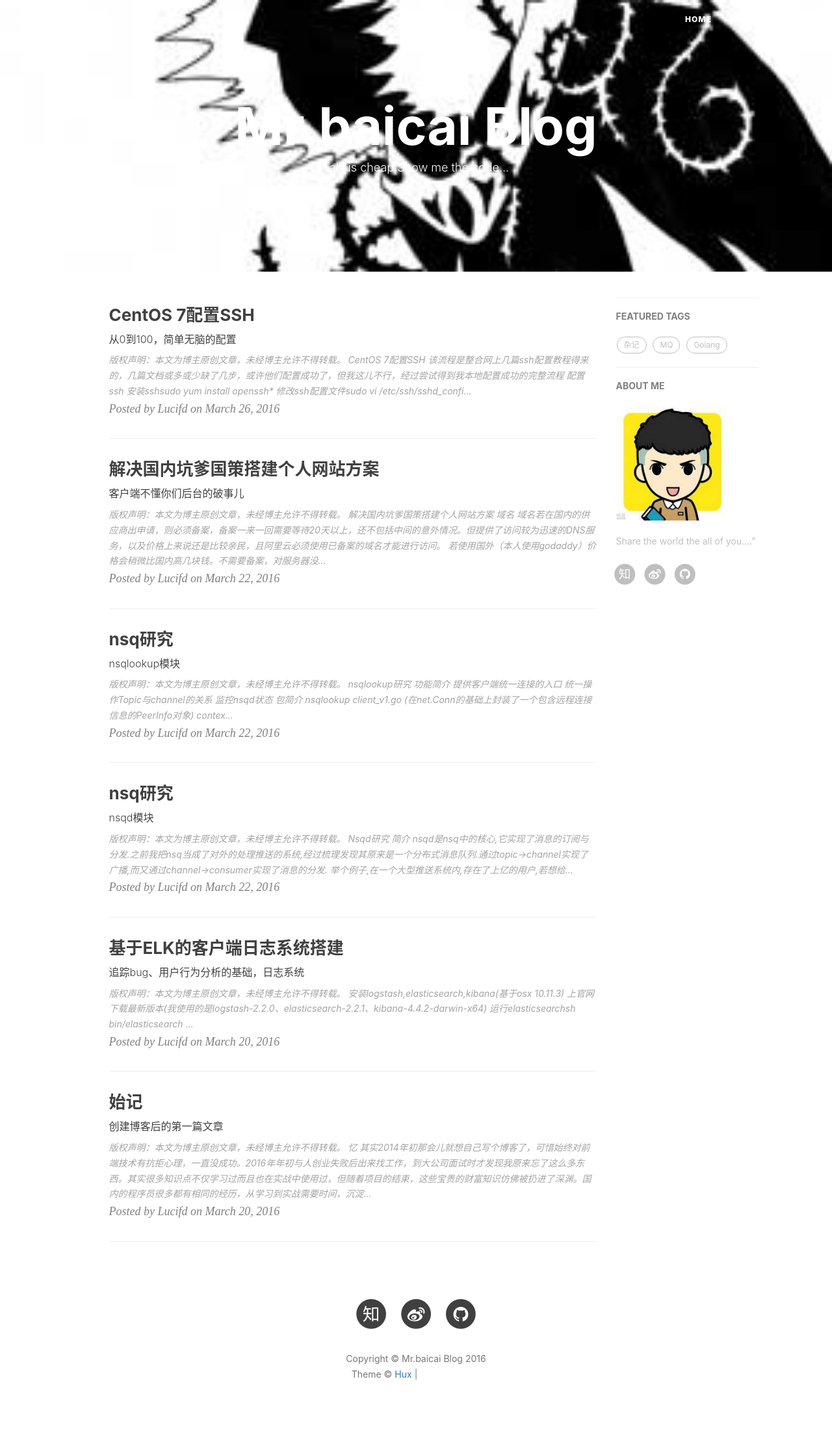
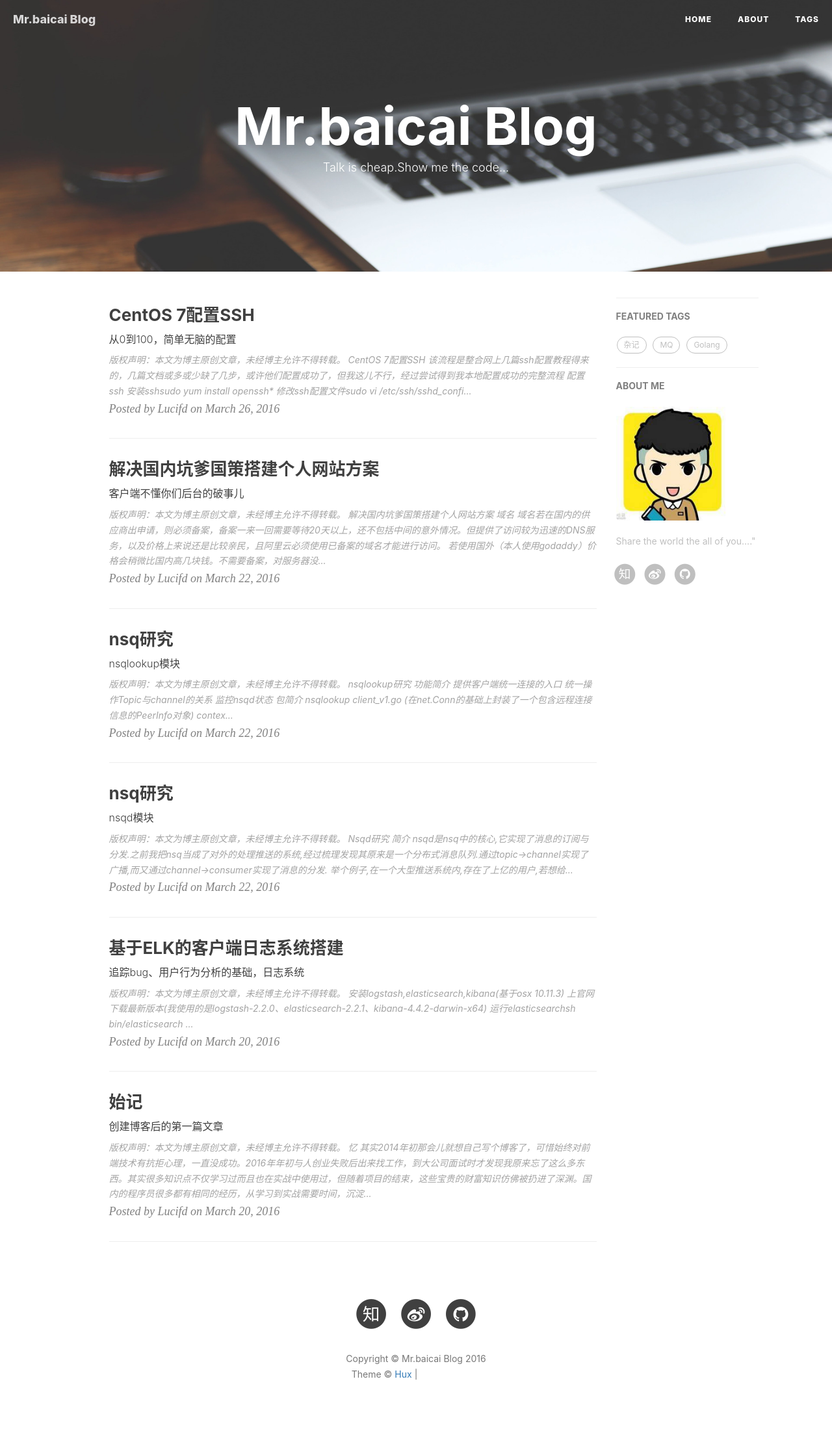
Before and after one commit to dashen19930328/zhangli.github.com, a Jekyll site: the page built from index.html, in a window 1280 px wide. Shown: the whole page at 65% size. Built offline with Jekyll 4.4.1, drawn with Linux system fonts in a browser that asks for light colours; nearby versions of some CDN libraries; the list of posts is cut into pages by our own code; comment, search, counter and statistics services are not loaded; grey boxes are pictures that could not be loaded.

Commit message:
Update _config.yml

```diff
--- a/_config.yml
+++ b/_config.yml
@@ -1,7 +1,7 @@
 # Site settings
 title: Mr.baicai Blog
 SEOTitle: Mr.baicai's blog |  Blog
-header-img: img/avatar-lucifd.jpg
+header-img: img/background.jpg
 email: Mr.baicai@sina.cn
 description: "记录下将要被遗忘的事"
 keyword: "Mr., Mr.baicai, Mr.baicai Blog, 博客, 个人网站, 互联网, Android, Golang"
```
